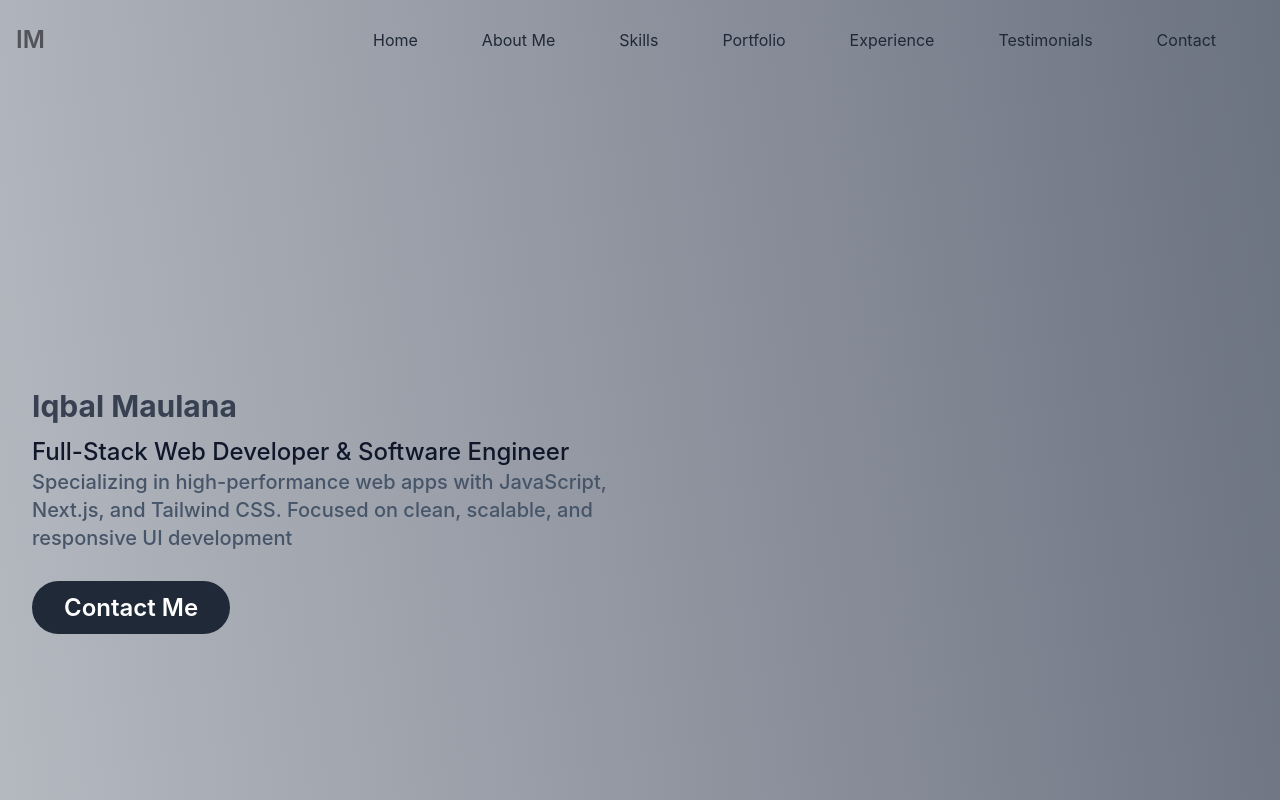
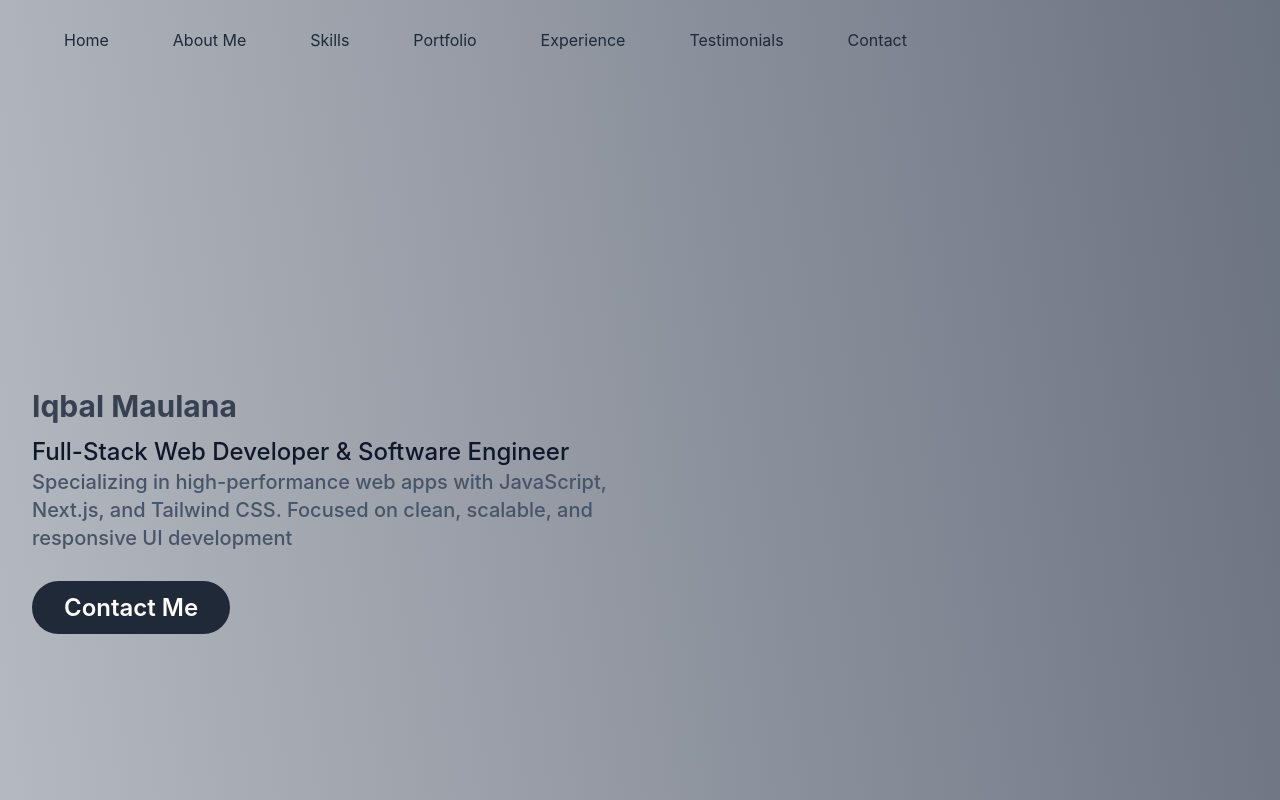
Before and after one commit to ibunx17/profile-app, a Next.js app: page / in a window 1280 px wide. Shown: the top 800 px of the page. Built offline with nearby package versions, Linux system fonts and the light colour scheme.

Commit message:
optimizing

```diff
--- a/src/components/Navbar/index.tsx
+++ b/src/components/Navbar/index.tsx
@@ -46,7 +46,7 @@ export default function Navbar() {
         <header className={`bg-transparent absolute top-0 left-0 w-full flex items-center z-10 ${isFixed ? 'navbar-fixed' : ''}`}>
             <div className="container">
                 <div className="flex items-center justify-between relative">
-                        <a href="#" className="text-base font-semibold py-3 text-zinc-600 hover:text-gray-500 transition duration-300 ease-in-out md:text-xl lg:text-2xl">IM</a>
+                        {/* <a href="#" className="text-base font-semibold py-3 text-zinc-600 hover:text-gray-500 transition duration-300 ease-in-out md:text-xl lg:text-2xl">IM</a> */}
                     <div className="flex items-center px-4">
                         <button id="hamburger" name="listmenu" type="button" aria-label="aria name" className={`lg:hidden block absolute right-4
                         ${isMenuOpen ? 'hamburger-active' : ''}`}
```
